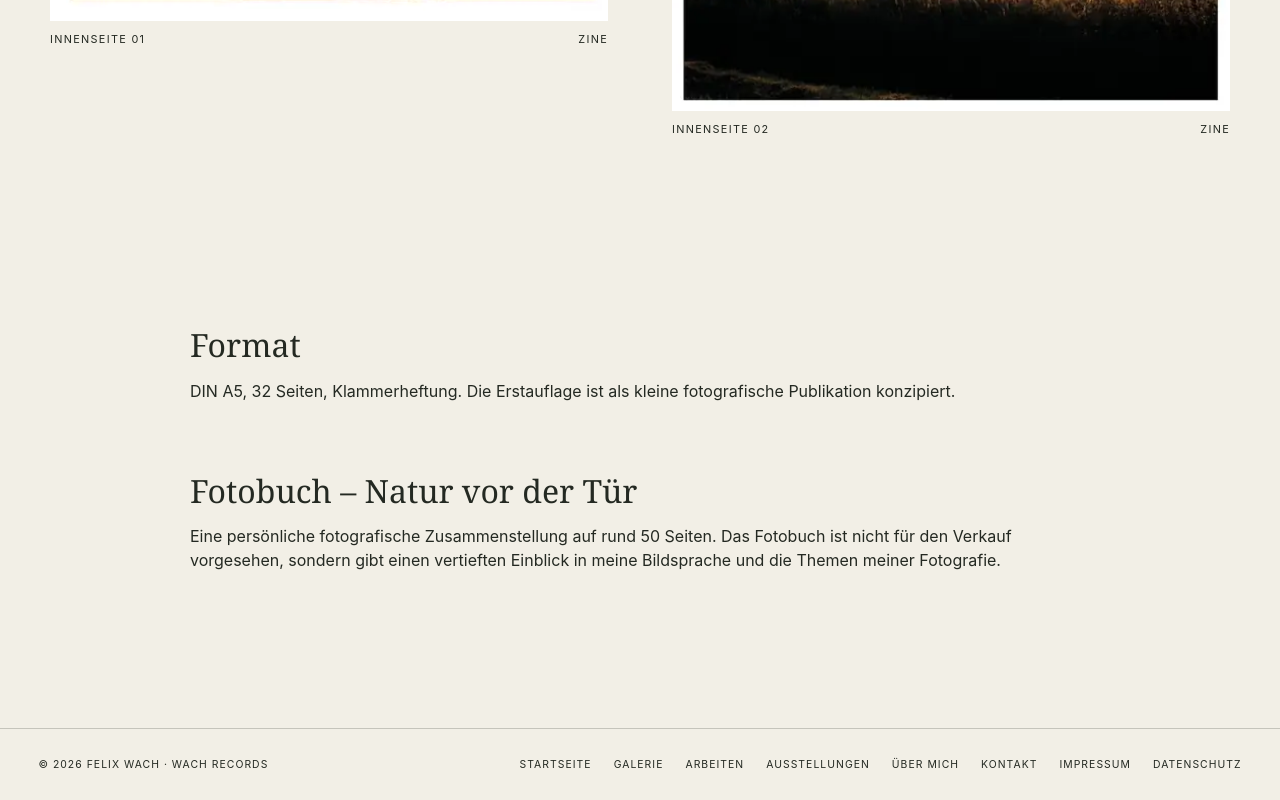
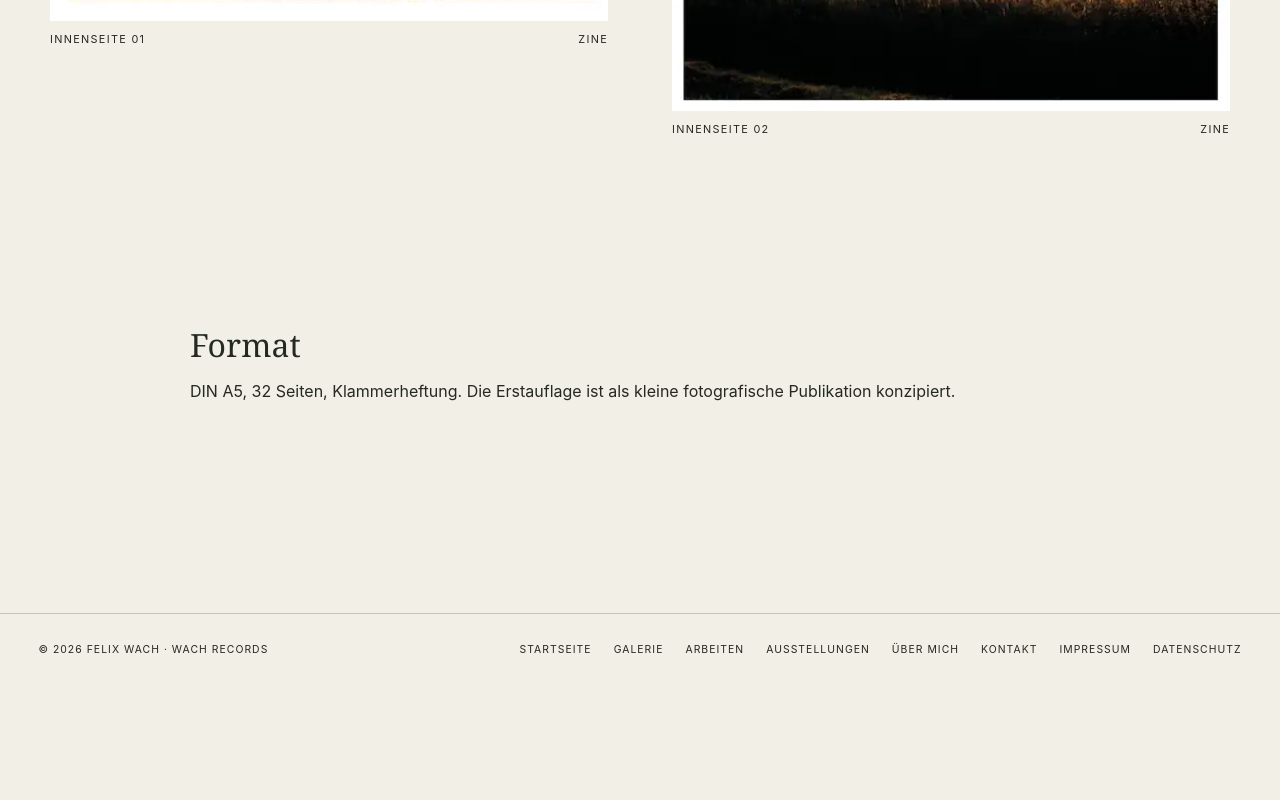
Before and after one commit to turbowilli/wachrecords, a plain HTML site: page magazine.html in a window 1280 px wide. Shown: the part 2364-3164 px from the top of the page. After the commit the page ends 3049 px from the top, so only its background shows below. Drawn offline with Linux system fonts and the light colour scheme.

Commit message:
Remove photobook section from Arbeiten page for now

```diff
--- a/magazine.html
+++ b/magazine.html
@@ -43,8 +43,6 @@
     <p>Fotokalender mit ausgewählten Naturmotiven – gestaltet in Hoch- und Querformat.</p>
     <h2>Gerahmte Fotografien</h2>
     <p>Ausgewählte Motive als Fine-Art-Prints, gedruckt und gerahmt. Unterschiedliche Formate und Rahmungen zeigen, wie die Fotografien als eigenständige Bildobjekte wirken.</p>
-    <h2>Fotobuch – Natur vor der Tür</h2>
-    <p>Eine persönliche fotografische Zusammenstellung auf rund 50 Seiten. Das Fotobuch ist nicht für den Verkauf vorgesehen, sondern gibt einen vertieften Einblick in meine Bildsprache und die Themen meiner Fotografie.</p>
   </section>
 </main>
 <footer class="site-footer">
```
